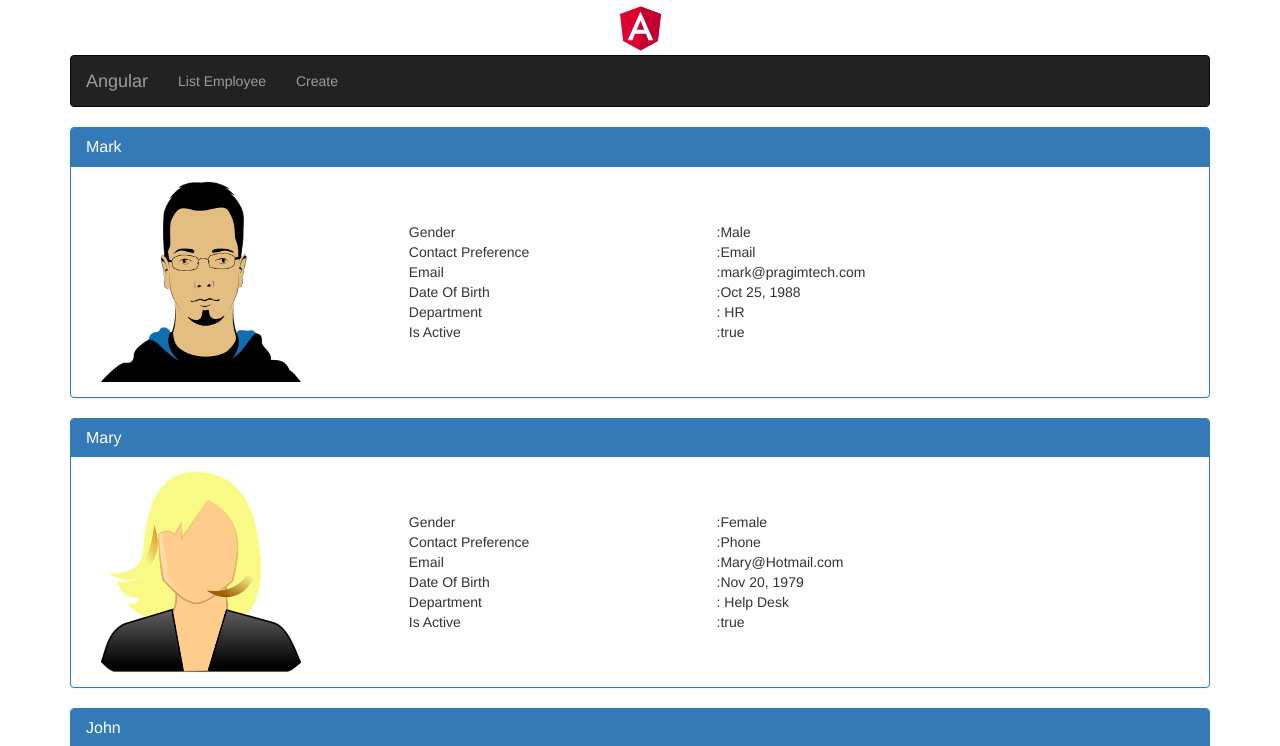
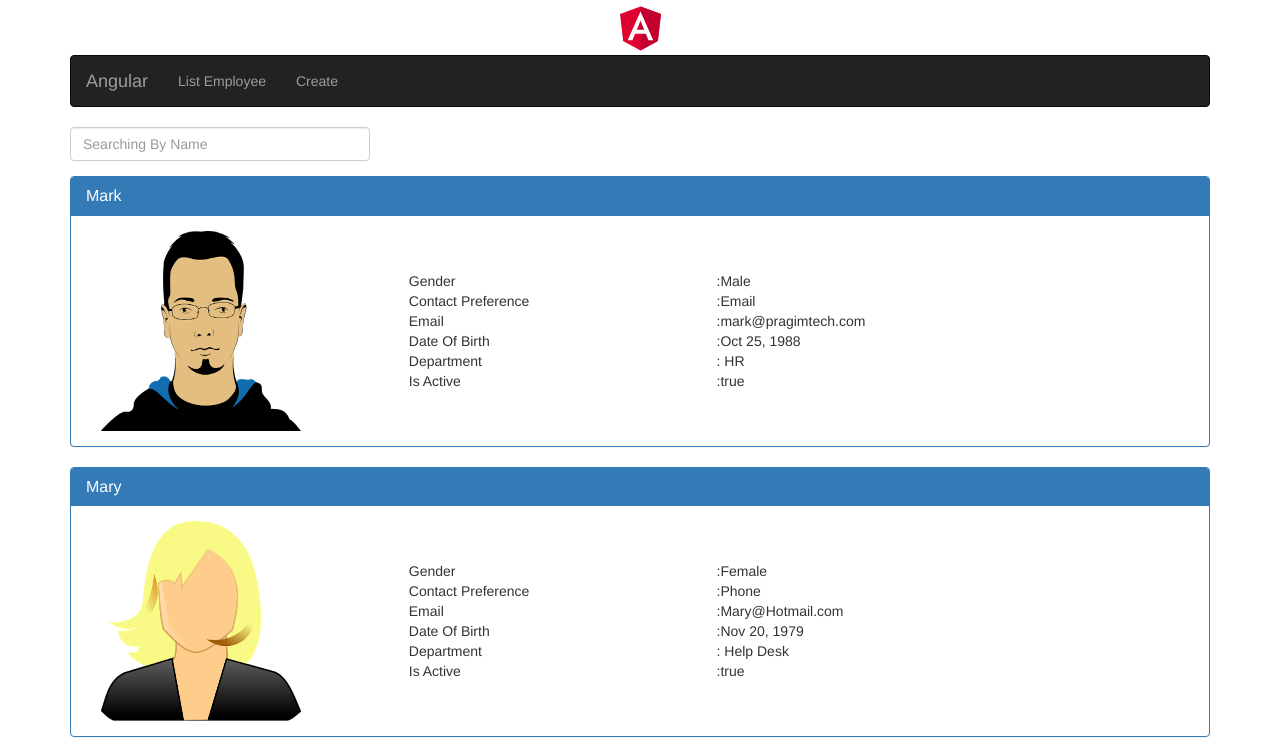
Before and after one commit to ZEDTARIK/Angular5-Formation, an Angular app: page /list in a window 1280 px wide. Shown: the top 746 px of the page. Built offline with nearby package versions, Linux system fonts and the light colour scheme.

Commit message:
Pipe Custom : Filter By Name

```diff
--- /dev/null
+++ b/src/app/CustomPipes/filterEmployee.pipe.ts
@@ -0,0 +1,15 @@
+import { PipeTransform, Pipe } from '@angular/core';
+import { Employee } from '../models/employee.model';
+
+@Pipe({
+    name: 'employeeFilter'
+})
+export class EmployeeFilterPipe implements PipeTransform {
+    transform(employees: Employee[], searchTerm: string): Employee[] {
+        if (!employees || !searchTerm) {
+            return employees;
+        }
+        return employees.filter(employee =>
+            employee.name.toLowerCase().trim().indexOf(searchTerm.toLowerCase().trim()) !==-1);
+    }
+}
--- a/src/app/app.module.ts
+++ b/src/app/app.module.ts
@@ -13,6 +13,7 @@
 import { CreateEmployeeComponent } from './employees/create-employee.component';
 import { DisplayEmployeeComponent } from './employees/display-employee.component';
 import { DetailEmployeeComponent } from './employees/detail-employee.component';
+import { EmployeeFilterPipe } from './CustomPipes/filterEmployee.pipe';
 
 const appRouter: Routes = [
   { path: 'list', component: ListEmployeesComponent },
@@ -29,7 +30,8 @@
     SelectedRequiredValidatorDirective,
     ConfirmEqualValidatorDirective,
     DisplayEmployeeComponent,
-    DetailEmployeeComponent
+    DetailEmployeeComponent,
+    EmployeeFilterPipe
   ],
   imports: [
     BrowserModule,
--- a/src/app/employees/create-employee.component.ts
+++ b/src/app/employees/create-employee.component.ts
@@ -1,5 +1,4 @@
-import { Component, OnInit } from '@angular/core';
-import { NgForm } from '@angular/forms';
+import { Component, OnInit, ViewChild } from '@angular/core';
 import { Departement } from '../models/departement.mode';
 import { Employee } from '../models/employee.model';
 import { BsDatepickerConfig } from 'ngx-bootstrap/datepicker'
@@ -12,6 +11,7 @@
   styleUrls: ['./create-employee.component.css']
 })
 export class CreateEmployeeComponent implements OnInit {
+
   previewPhoto = false;
   datePickerConfig: Partial<BsDatepickerConfig>;
   Departements: Departement[] =
--- a/src/app/employees/list-employees.component.html
+++ b/src/app/employees/list-employees.component.html
@@ -6,8 +6,10 @@
     </span>
 </div>
 
-
-<div *ngFor="let employee of employees">
+<div class="form-group">
+  <input [(ngModel)]="searchTxt" type="text" class="form-control" placeholder="Searching By Name" style="width: 300px;">
+</div>
+<div *ngFor="let employee of employees | employeeFilter:searchTxt">
   <div class="pointerCursor" (click)="rediretToDetailEmployee(employee.id)">
       <app-display-employee [employee]="employee" (notify)="handleNotify($event)">
       </app-display-employee>
--- a/src/app/employees/list-employees.component.ts
+++ b/src/app/employees/list-employees.component.ts
@@ -10,10 +10,12 @@
 })
 export class ListEmployeesComponent implements OnInit {
 
+  searchTxt :string;
   employees: Employee[] = [];
   employeeToDispaly: Employee;
   private arrayIndex = 1;
   dataFromChild : Employee;
+
   constructor(private employeeService: EmployeeService, private _route: Router) { }
 
   ngOnInit() {
```
